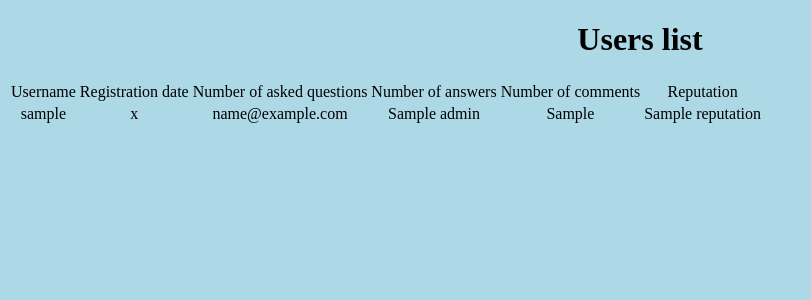
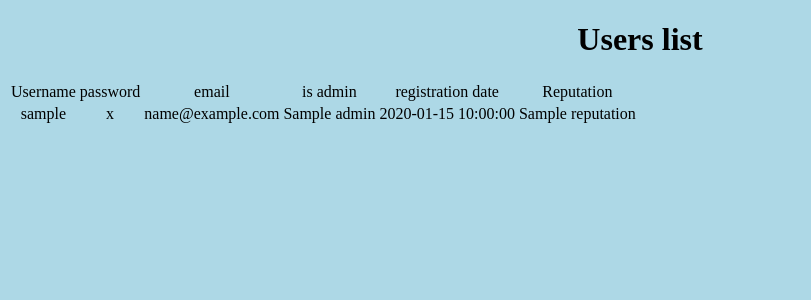
Before and after one commit to KZwolski/Ask-Mate, a Flask app: template templates/users.html in a window 1280 px wide. Shown: the top 300 px of the page, without its empty margins (0-811 px from the left). Run offline with Flask 2, Linux system fonts and the light colour scheme; the template is opened without the code that fills it: most values are stand-ins (such as "Sample title", 1, 10 or a date in 2020).

Commit message:
userlist

```diff
--- a/templates/users.html
+++ b/templates/users.html
@@ -17,10 +17,10 @@
             <thead>
                 <tr>
                     <td>Username</td>
-                    <td>Registration date</td>
-                    <td>Number of asked questions</td>
-                    <td>Number of answers</td>
-                    <td>Number of comments</td>
+                    <td>password</td>
+                    <td>email</td>
+                    <td>is admin</td>
+                    <td>registration date</td>
                     <td>Reputation</td>
                 </tr>
             </thead>
@@ -31,7 +31,7 @@
                         <td>{{ r['password'] }}</td>
                         <td>{{ r['email'] }}</td>
                         <td>{{ r['admin'] }}</td>
-                        <td>{{ r['registration_data'] }}</td>
+                        <td>{{ r['registration_date'] }}</td>
                         <td>{{ r['reputation'] }}</td>
                     </tr>
                 {% endfor %}
```
